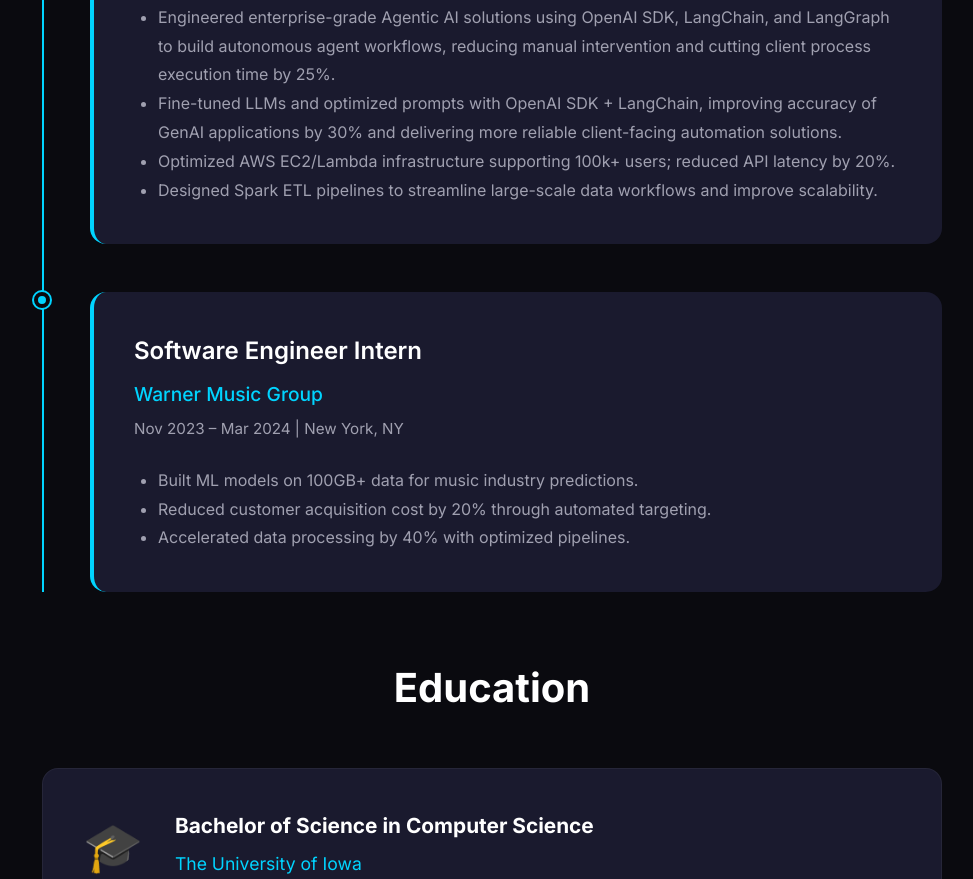
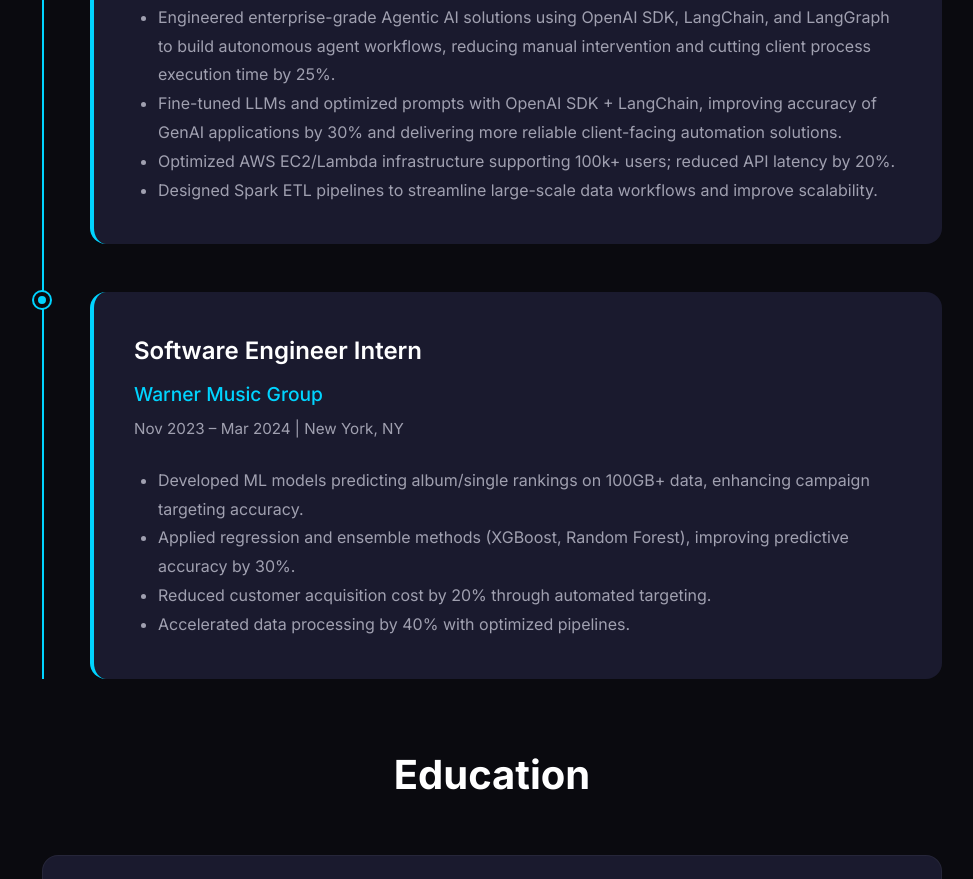
Before and after one commit to Ami03sa/My-Website, a plain HTML site: page experience.html in a window 1280 px wide. Shown: the part 499-1378 px from the top of the page, without its empty margins (148-1121 px from the left). Drawn offline with Linux system fonts and the light colour scheme.

Commit message:
Updated my experince page

```diff
--- a/experience.html
+++ b/experience.html
@@ -52,7 +52,10 @@
                     <div class="company">Warner Music Group</div>
                     <div class="date">Nov 2023 – Mar 2024 | New York, NY</div>
                     <ul>
-                        <li>Built ML models on 100GB+ data for music industry predictions.</li>
+                        <li>Developed ML models predicting album/single rankings on 100GB+ data, enhancing campaign targeting
+accuracy.</li>
+                        <li>Applied regression and ensemble methods (XGBoost, Random Forest), improving predictive accuracy by
+30%.</li>
                         <li>Reduced customer acquisition cost by 20% through automated targeting.</li>
                         <li>Accelerated data processing by 40% with optimized pipelines.</li>
                     </ul>
```
